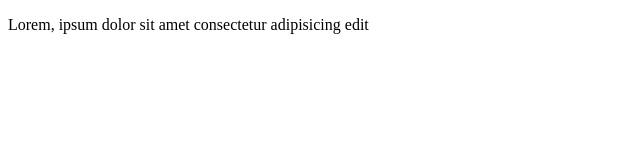
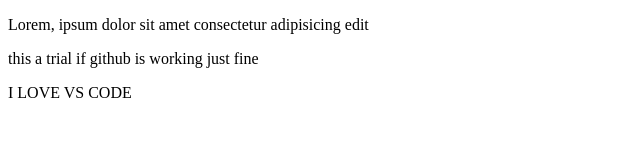
Before and after one commit to BeastCoder122/My-first-try, a plain HTML site: page index.html in a window 1280 px wide. Shown: the whole page, without its empty margins (0-640 px from the left). Drawn offline with Linux system fonts and the light colour scheme.

Commit message:
this a fix version

```diff
--- a/index.html
+++ b/index.html
@@ -8,5 +8,7 @@
 <body>
     <title>THIS A TRIAL FOR GIT</title>
     <p>Lorem, ipsum dolor sit amet consectetur adipisicing edit</p>
+    <p>this a trial if github is working just fine</p>
+    <p>I LOVE VS CODE</p>
 </body>
 </html>
```
